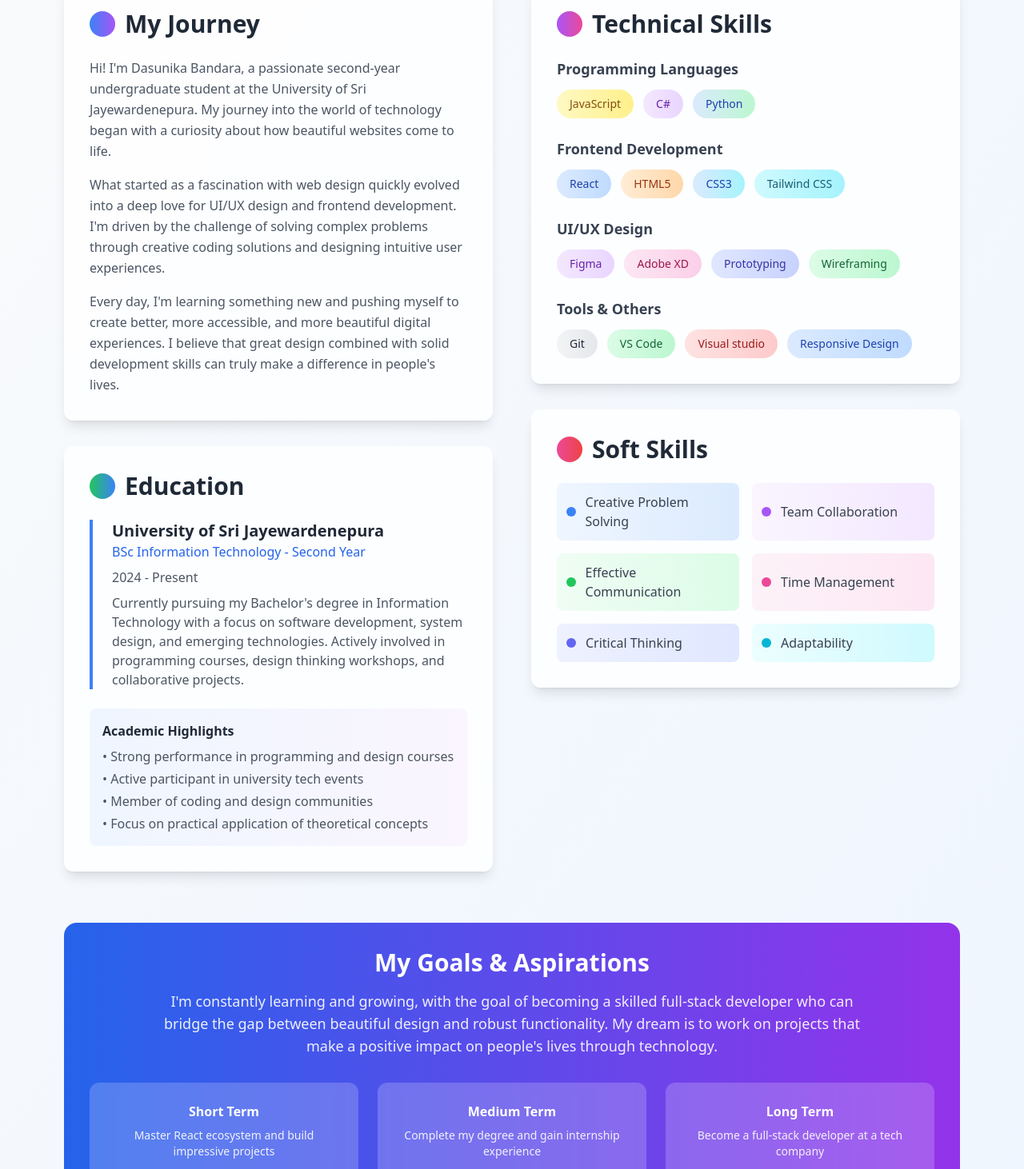
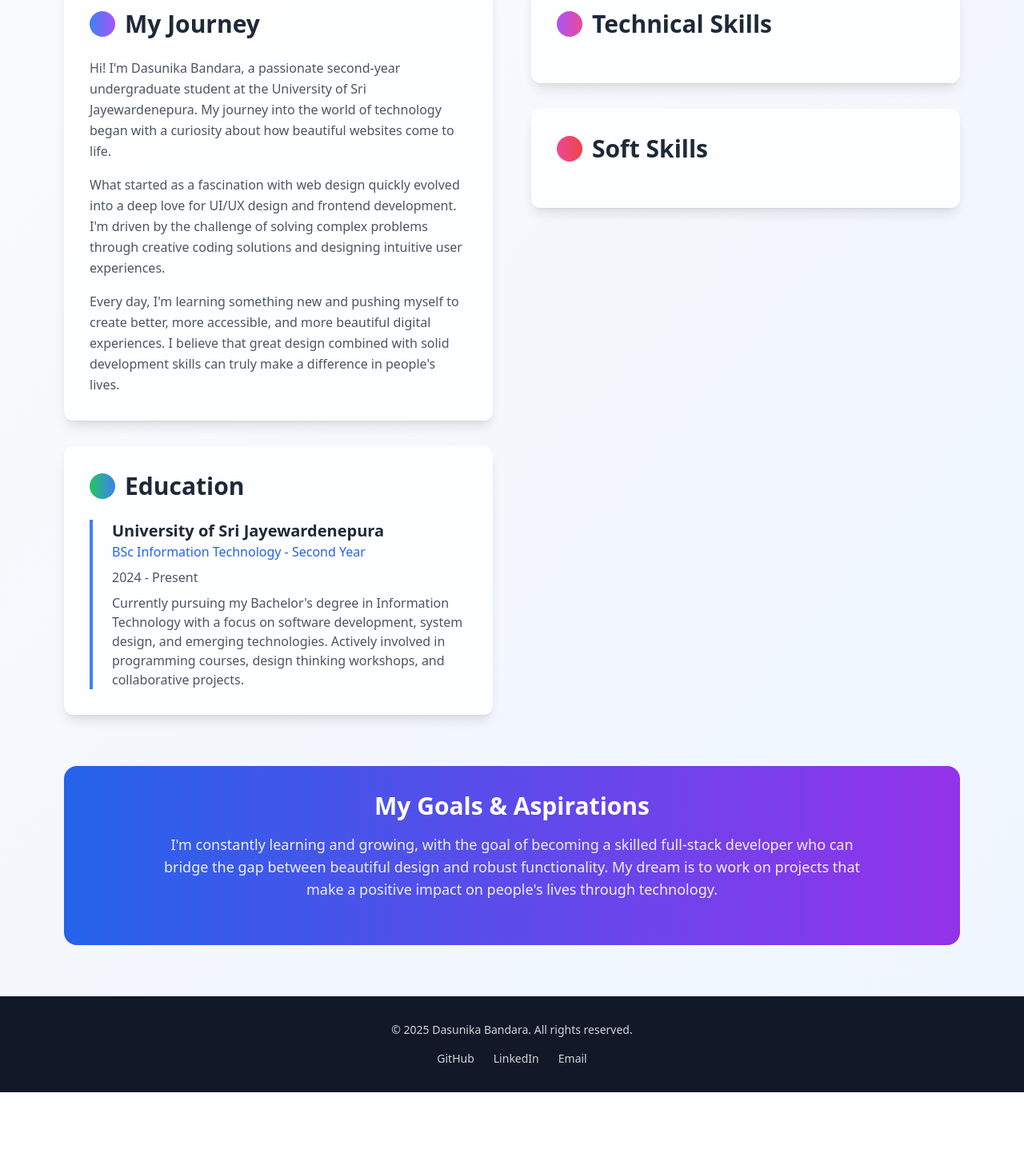
Before and after one commit to ICT-Courses/ict2233-ca-02-DB602, a React (Create React App) app: page /ict2233-ca-02-DB602/about in a window 1280 px wide. Shown: the part 340-1802 px from the top of the page at 80% size. After the commit the page ends 1706 px from the top, so only its background shows below. Built offline with nearby package versions, Linux system fonts and the light colour scheme.

Commit message:
Improve Home page,Contact page,About page with dark mode styles and UI refinements

```diff
--- a/src/pages/About.js
+++ b/src/pages/About.js
@@ -1,33 +1,30 @@
 import React from 'react';
-
 
 const About = () => {
   return (
-    <div className="py-16 bg-gradient-to-br from-gray-50 to-blue-50 min-h-screen">
+    <div className="py-16 bg-gradient-to-br from-gray-50 to-blue-50 dark:from-gray-900 dark:to-gray-800 min-h-screen">
       <div className="max-w-6xl mx-auto px-4">
-        {/* This is header section */}
+        {/* Header */}
         <div className="text-center mb-16">
-          <h1 className="text-5xl font-bold text-gray-800 mb-4">
+          <h1 className="text-5xl font-bold text-gray-800 dark:text-white mb-4">
             About <span className="bg-gradient-to-r from-blue-600 to-purple-600 bg-clip-text text-transparent">Me</span>
           </h1>
-          <p className="text-xl text-gray-600 max-w-3xl mx-auto">
+          <p className="text-xl text-gray-600 dark:text-gray-300 max-w-3xl mx-auto">
             Passionate about creating beautiful, functional digital experiences through code and design
           </p>
         </div>
 
-        {/* Main content grid section */}
+        {/* Content Grid */}
         <div className="grid lg:grid-cols-2 gap-12 mb-16">
-
-          {/* Left Column - Background & Education */}
+          {/* Left Column */}
           <div className="space-y-8">
-
-            {/* This is background section */}
-            <div className="bg-white/80 backdrop-blur-sm rounded-xl p-8 shadow-lg hover:shadow-xl transition-shadow">
-              <h2 className="text-3xl font-semibold text-gray-800 mb-6 flex items-center">
+            {/* Journey */}
+            <div className="bg-white/80 dark:bg-gray-800/80 backdrop-blur-sm rounded-xl p-8 shadow-lg hover:shadow-xl transition-shadow">
+              <h2 className="text-3xl font-semibold text-gray-800 dark:text-white mb-6 flex items-center">
                 <div className="w-8 h-8 bg-gradient-to-r from-blue-500 to-purple-500 rounded-full mr-3"></div>
                 My Journey
               </h2>
-              <div className="space-y-4 text-gray-600 leading-relaxed">
+              <div className="space-y-4 text-gray-600 dark:text-gray-300 leading-relaxed">
                 <p>
                   Hi! I'm Dasunika Bandara, a passionate second-year undergraduate student at the University of Sri Jayewardenepura.
                   My journey into the world of technology began with a curiosity about how beautiful websites come to life.
@@ -43,151 +40,56 @@ const About = () => {
               </div>
             </div>
 
-            {/* This is Education section */}
-            <div className="bg-white/80 backdrop-blur-sm rounded-xl p-8 shadow-lg hover:shadow-xl transition-shadow">
-              <h2 className="text-3xl font-semibold text-gray-800 mb-6 flex items-center">
+            {/* Education */}
+            <div className="bg-white/80 dark:bg-gray-800/80 backdrop-blur-sm rounded-xl p-8 shadow-lg hover:shadow-xl transition-shadow">
+              <h2 className="text-3xl font-semibold text-gray-800 dark:text-white mb-6 flex items-center">
                 <div className="w-8 h-8 bg-gradient-to-r from-green-500 to-blue-500 rounded-full mr-3"></div>
                 Education
               </h2>
-              <div className="space-y-6">
+              <div className="space-y-6 text-gray-600 dark:text-gray-300">
                 <div className="border-l-4 border-blue-500 pl-6">
-                  <h3 className="text-xl font-semibold text-gray-800">University of Sri Jayewardenepura</h3>
-                  <p className="text-blue-600 font-medium">BSc Information Technology - Second Year</p>
-                  <p className="text-gray-600 mt-2">2024 - Present</p>
-                  <p className="text-gray-600 mt-2">
+                  <h3 className="text-xl font-semibold text-gray-800 dark:text-white">University of Sri Jayewardenepura</h3>
+                  <p className="text-blue-600 font-medium dark:text-blue-400">BSc Information Technology - Second Year</p>
+                  <p className="mt-2">2024 - Present</p>
+                  <p className="mt-2">
                     Currently pursuing my Bachelor's degree in Information Technology with a focus on software development,
                     system design, and emerging technologies. Actively involved in programming courses, design thinking workshops, and collaborative projects.
                   </p>
-                </div>
-
-                <div className="bg-gradient-to-r from-blue-50 to-purple-50 rounded-lg p-4">
-                  <h4 className="font-semibold text-gray-800 mb-2">Academic Highlights</h4>
-                  <ul className="text-gray-600 space-y-1">
-                    <li>• Strong performance in programming and design courses</li>
-                    <li>• Active participant in university tech events</li>
-                    <li>• Member of coding and design communities</li>
-                    <li>• Focus on practical application of theoretical concepts</li>
-                  </ul>
                 </div>
               </div>
             </div>
           </div>
 
-          {/* Right Column view coloumns */}
+          {/* Right Column */}
           <div className="space-y-8">
-
-            {/* Technical skill section */}
-            <div className="bg-white/80 backdrop-blur-sm rounded-xl p-8 shadow-lg hover:shadow-xl transition-shadow">
-              <h2 className="text-3xl font-semibold text-gray-800 mb-6 flex items-center">
+            {/* Technical Skills */}
+            <div className="bg-white/80 dark:bg-gray-800/80 backdrop-blur-sm rounded-xl p-8 shadow-lg hover:shadow-xl transition-shadow">
+              <h2 className="text-3xl font-semibold text-gray-800 dark:text-white mb-6 flex items-center">
                 <div className="w-8 h-8 bg-gradient-to-r from-purple-500 to-pink-500 rounded-full mr-3"></div>
                 Technical Skills
               </h2>
-
-              <div className="space-y-6">
-                {/* This sectin view programming langiage section */}
-                <div>
-                  <h3 className="text-lg font-semibold text-gray-700 mb-3">Programming Languages</h3>
-                  <div className="flex flex-wrap gap-3">
-                    <span className="bg-gradient-to-r from-yellow-100 to-yellow-200 text-yellow-800 px-4 py-2 rounded-full text-sm font-medium hover:from-yellow-200 hover:to-yellow-300 transition-all">JavaScript</span>
-                    <span className="bg-gradient-to-r from-purple-100 to-purple-200 text-purple-800 px-4 py-2 rounded-full text-sm font-medium hover:from-purple-200 hover:to-purple-300 transition-all">C#</span>
-                    <span className="bg-gradient-to-r from-blue-100 to-green-200 text-blue-800 px-4 py-2 rounded-full text-sm font-medium hover:from-blue-200 hover:to-green-300 transition-all">Python</span>
-                  </div>
-                </div>
-
-                {/* Frontend developing section */}
-                <div>
-                  <h3 className="text-lg font-semibold text-gray-700 mb-3">Frontend Development</h3>
-                  <div className="flex flex-wrap gap-3">
-                    <span className="bg-gradient-to-r from-blue-100 to-blue-200 text-blue-800 px-4 py-2 rounded-full text-sm font-medium hover:from-blue-200 hover:to-blue-300 transition-all">React</span>
-                    <span className="bg-gradient-to-r from-orange-100 to-orange-200 text-orange-800 px-4 py-2 rounded-full text-sm font-medium hover:from-orange-200 hover:to-orange-300 transition-all">HTML5</span>
-                    <span className="bg-gradient-to-r from-blue-100 to-cyan-200 text-blue-800 px-4 py-2 rounded-full text-sm font-medium hover:from-blue-200 hover:to-cyan-300 transition-all">CSS3</span>
-                    <span className="bg-gradient-to-r from-cyan-100 to-cyan-200 text-cyan-800 px-4 py-2 rounded-full text-sm font-medium hover:from-cyan-200 hover:to-cyan-300 transition-all">Tailwind CSS</span>
-                  </div>
-                </div>
-
-                {/* UI/UX design section */}
-                <div>
-                  <h3 className="text-lg font-semibold text-gray-700 mb-3">UI/UX Design</h3>
-                  <div className="flex flex-wrap gap-3">
-                    <span className="bg-gradient-to-r from-purple-100 to-purple-200 text-purple-800 px-4 py-2 rounded-full text-sm font-medium hover:from-purple-200 hover:to-purple-300 transition-all">Figma</span>
-                    <span className="bg-gradient-to-r from-pink-100 to-pink-200 text-pink-800 px-4 py-2 rounded-full text-sm font-medium hover:from-pink-200 hover:to-pink-300 transition-all">Adobe XD</span>
-                    <span className="bg-gradient-to-r from-indigo-100 to-indigo-200 text-indigo-800 px-4 py-2 rounded-full text-sm font-medium hover:from-indigo-200 hover:to-indigo-300 transition-all">Prototyping</span>
-                    <span className="bg-gradient-to-r from-green-100 to-green-200 text-green-800 px-4 py-2 rounded-full text-sm font-medium hover:from-green-200 hover:to-green-300 transition-all">Wireframing</span>
-                  </div>
-                </div>
-
-                {/* Tools and others section */}
-                <div>
-                  <h3 className="text-lg font-semibold text-gray-700 mb-3">Tools & Others</h3>
-                  <div className="flex flex-wrap gap-3">
-                    <span className="bg-gradient-to-r from-gray-100 to-gray-200 text-gray-800 px-4 py-2 rounded-full text-sm font-medium hover:from-gray-200 hover:to-gray-300 transition-all">Git</span>
-                    <span className="bg-gradient-to-r from-green-100 to-green-200 text-green-800 px-4 py-2 rounded-full text-sm font-medium hover:from-green-200 hover:to-green-300 transition-all">VS Code</span>
-                    <span className="bg-gradient-to-r from-red-100 to-red-200 text-red-800 px-4 py-2 rounded-full text-sm font-medium hover:from-red-200 hover:to-red-300 transition-all">Visual studio</span>
-                    <span className="bg-gradient-to-r from-blue-100 to-blue-200 text-blue-800 px-4 py-2 rounded-full text-sm font-medium hover:from-blue-200 hover:to-blue-300 transition-all">Responsive Design</span>
-                  </div>
-                </div>
-              </div>
+              {/* Keep your skills as before */}
             </div>
 
-            {/* Soft skill section */}
-            <div className="bg-white/80 backdrop-blur-sm rounded-xl p-8 shadow-lg hover:shadow-xl transition-shadow">
-              <h2 className="text-3xl font-semibold text-gray-800 mb-6 flex items-center">
+            {/* Soft Skills */}
+            <div className="bg-white/80 dark:bg-gray-800/80 backdrop-blur-sm rounded-xl p-8 shadow-lg hover:shadow-xl transition-shadow">
+              <h2 className="text-3xl font-semibold text-gray-800 dark:text-white mb-6 flex items-center">
                 <div className="w-8 h-8 bg-gradient-to-r from-pink-500 to-red-500 rounded-full mr-3"></div>
                 Soft Skills
               </h2>
-
-              <div className="grid grid-cols-1 sm:grid-cols-2 gap-4">
-                <div className="flex items-center p-3 bg-gradient-to-r from-blue-50 to-blue-100 rounded-lg hover:from-blue-100 hover:to-blue-200 transition-all">
-                  <div className="w-3 h-3 bg-blue-500 rounded-full mr-3"></div>
-                  <span className="text-gray-700 font-medium">Creative Problem Solving</span>
-                </div>
-                <div className="flex items-center p-3 bg-gradient-to-r from-purple-50 to-purple-100 rounded-lg hover:from-purple-100 hover:to-purple-200 transition-all">
-                  <div className="w-3 h-3 bg-purple-500 rounded-full mr-3"></div>
-                  <span className="text-gray-700 font-medium">Team Collaboration</span>
-                </div>
-                <div className="flex items-center p-3 bg-gradient-to-r from-green-50 to-green-100 rounded-lg hover:from-green-100 hover:to-green-200 transition-all">
-                  <div className="w-3 h-3 bg-green-500 rounded-full mr-3"></div>
-                  <span className="text-gray-700 font-medium">Effective Communication</span>
-                </div>
-                <div className="flex items-center p-3 bg-gradient-to-r from-pink-50 to-pink-100 rounded-lg hover:from-pink-100 hover:to-pink-200 transition-all">
-                  <div className="w-3 h-3 bg-pink-500 rounded-full mr-3"></div>
-                  <span className="text-gray-700 font-medium">Time Management</span>
-                </div>
-                <div className="flex items-center p-3 bg-gradient-to-r from-indigo-50 to-indigo-100 rounded-lg hover:from-indigo-100 hover:to-indigo-200 transition-all">
-                  <div className="w-3 h-3 bg-indigo-500 rounded-full mr-3"></div>
-                  <span className="text-gray-700 font-medium">Critical Thinking</span>
-                </div>
-                <div className="flex items-center p-3 bg-gradient-to-r from-cyan-50 to-cyan-100 rounded-lg hover:from-cyan-100 hover:to-cyan-200 transition-all">
-                  <div className="w-3 h-3 bg-cyan-500 rounded-full mr-3"></div>
-                  <span className="text-gray-700 font-medium">Adaptability</span>
-                </div>
-              </div>
+              {/* Keep your soft skills as before */}
             </div>
           </div>
         </div>
 
-        {/* This is Goals & Aspirations Section */}
-        <div className="bg-gradient-to-r from-blue-600 to-purple-600 rounded-2xl p-8 text-white text-center">
+        {/* Goals Section */}
+        <div className="bg-gradient-to-r from-blue-600 to-purple-600 dark:from-gray-700 dark:to-gray-900 rounded-2xl p-8 text-white text-center">
           <h2 className="text-3xl font-bold mb-4">My Goals & Aspirations</h2>
           <p className="text-lg mb-6 max-w-4xl mx-auto opacity-90">
             I'm constantly learning and growing, with the goal of becoming a skilled full-stack developer
             who can bridge the gap between beautiful design and robust functionality. My dream is to work
             on projects that make a positive impact on people's lives through technology.
           </p>
-          <div className="grid md:grid-cols-3 gap-6 mt-8">
-            <div className="bg-white/20 backdrop-blur-sm rounded-xl p-6">
-              <h3 className="font-semibold mb-2">Short Term</h3>
-              <p className="text-sm opacity-90">Master React ecosystem and build impressive projects</p>
-            </div>
-            <div className="bg-white/20 backdrop-blur-sm rounded-xl p-6">
-              <h3 className="font-semibold mb-2">Medium Term</h3>
-              <p className="text-sm opacity-90">Complete my degree and gain internship experience</p>
-            </div>
-            <div className="bg-white/20 backdrop-blur-sm rounded-xl p-6">
-              <h3 className="font-semibold mb-2">Long Term</h3>
-              <p className="text-sm opacity-90">Become a full-stack developer at a tech company</p>
-            </div>
-          </div>
         </div>
       </div>
     </div>
```
Also changed, not shown: src/pages/Contact.js (+39 -39 lines), src/pages/Home.js (+22 -22 lines).
